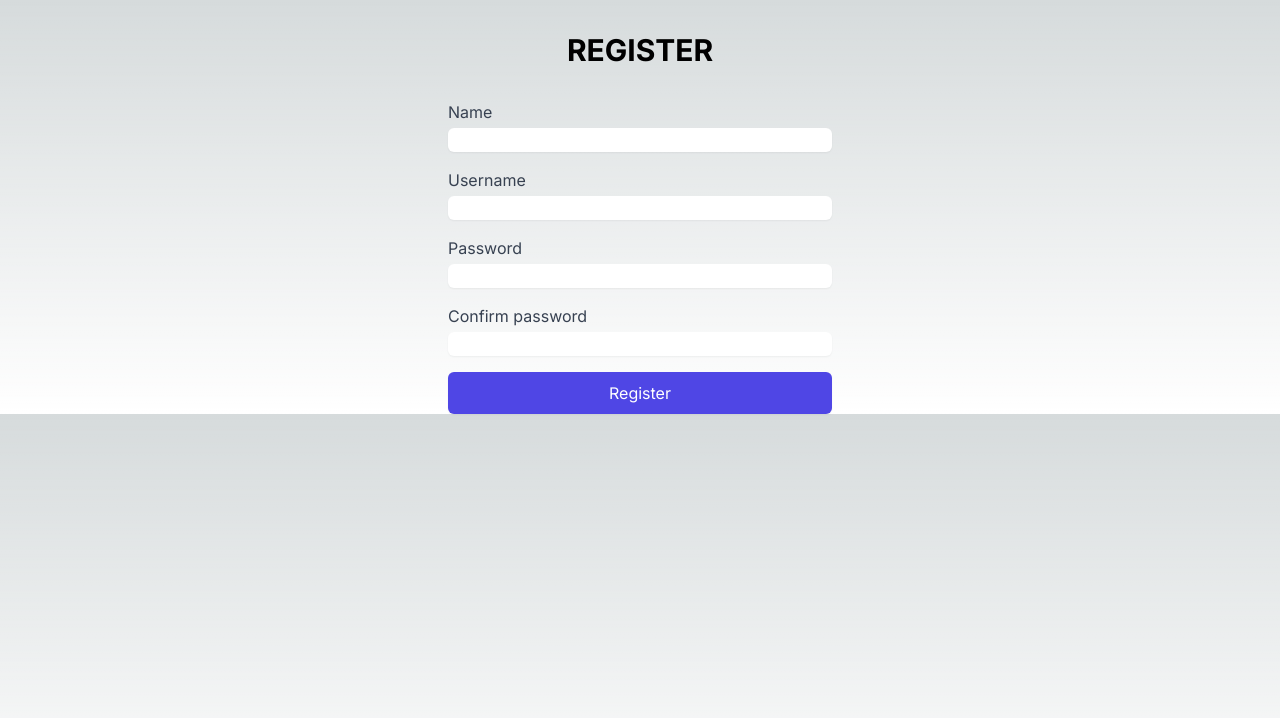
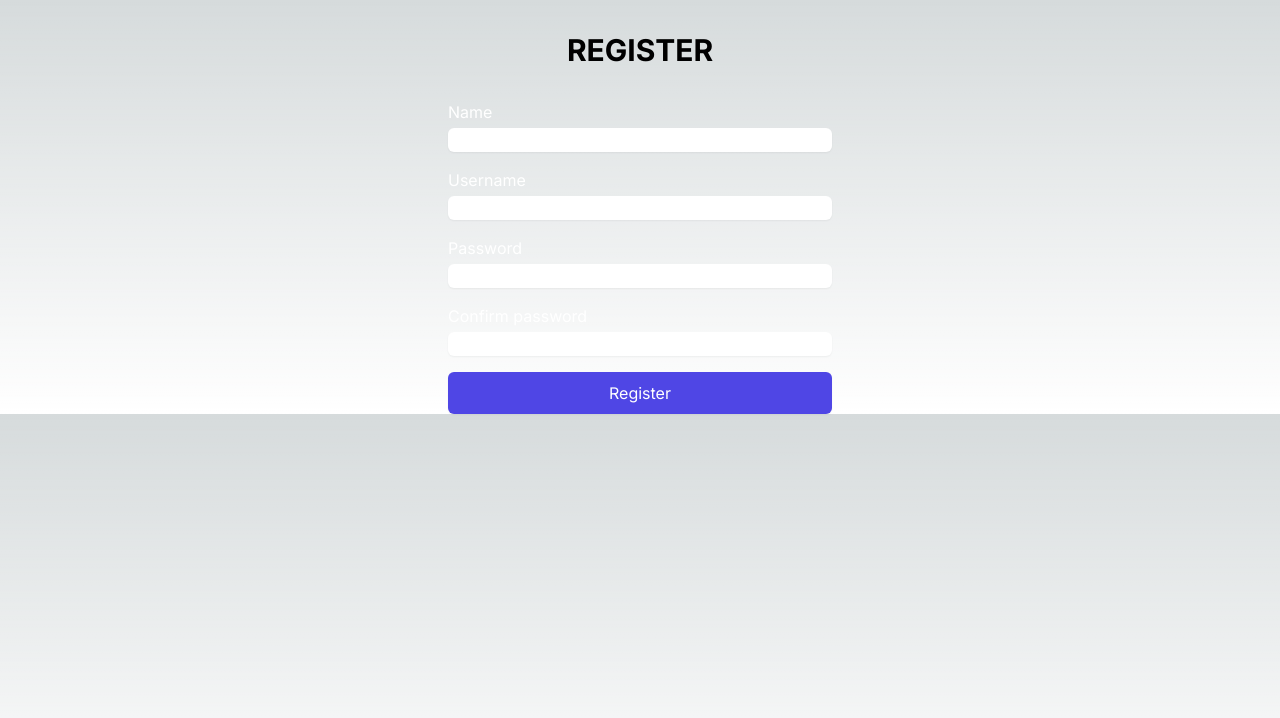
Before and after one commit to k-santos/todolist, a Next.js app in the folder frontend/: page /register in a window 1280 px wide. Shown: the top 718 px of the page. Built offline with nearby package versions, Linux system fonts and the light colour scheme.

Commit message:
fix: change color of multiple labels to white

```diff
--- a/frontend/src/app/register/page.tsx
+++ b/frontend/src/app/register/page.tsx
@@ -51,7 +51,7 @@ function RegisterForm() {
       <h1 className="text-3xl font-bold text-center mb-8">REGISTER</h1>
       <form onSubmit={handleSubmit(onSubmitHandler)}>
         <div className="mb-4">
-          <label htmlFor="name" className="block text-gray-700">
+          <label htmlFor="name" className="block text-white">
             Name
           </label>
           <input
@@ -69,7 +69,7 @@ function RegisterForm() {
         </div>
 
         <div className="mb-4">
-          <label htmlFor="username" className="block text-gray-700">
+          <label htmlFor="username" className="block text-white">
             Username
           </label>
           <input
@@ -87,7 +87,7 @@ function RegisterForm() {
         </div>
 
         <div className="mb-4">
-          <label htmlFor="password" className="block text-gray-700">
+          <label htmlFor="password" className="block text-white">
             Password
           </label>
           <input
@@ -105,7 +105,7 @@ function RegisterForm() {
         </div>
 
         <div className="mb-4">
-          <label htmlFor="confirmPassword" className="block text-gray-700">
+          <label htmlFor="confirmPassword" className="block text-white">
             Confirm password
           </label>
           <input
```
